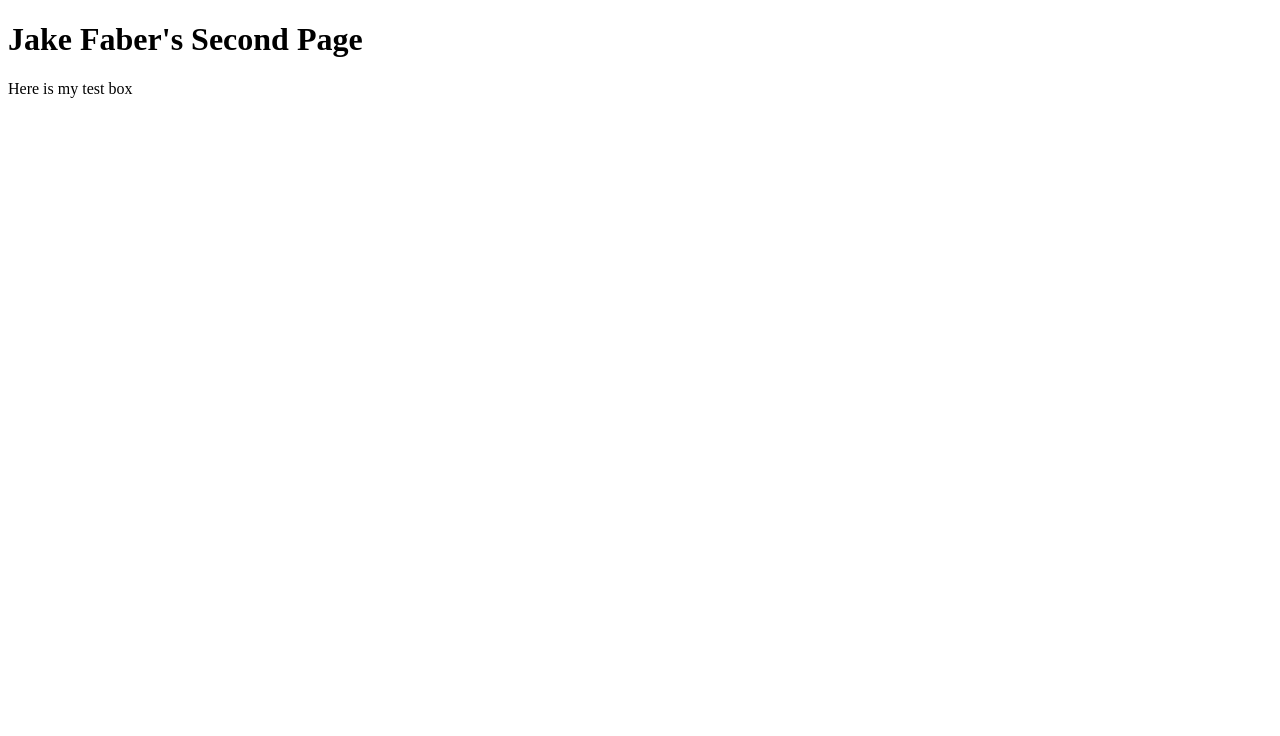
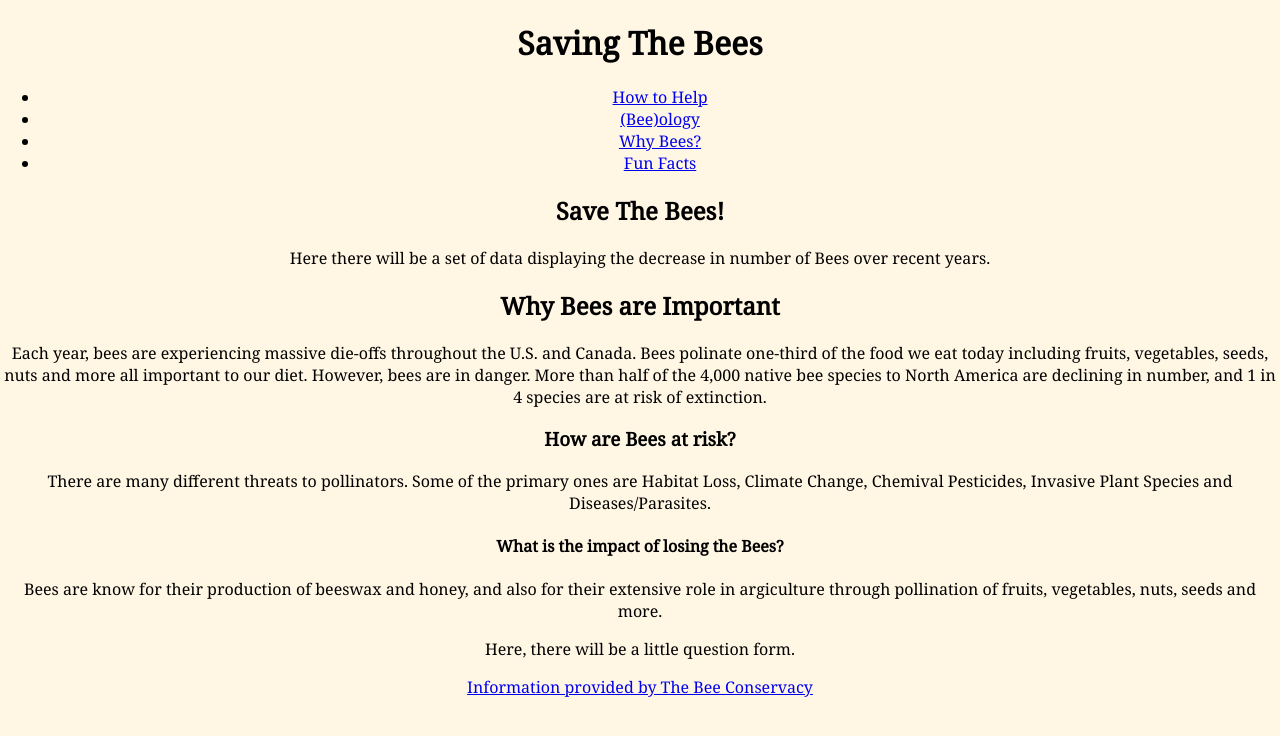
Before and after one commit to J4502-SS21/jakefaber-final, a plain HTML site: page help-bees.html in a window 1280 px wide. Drawn offline with Linux system fonts and the light colour scheme.

Commit message:
help-bees.html added

```diff
--- a/help-bees.html
+++ b/help-bees.html
@@ -1,16 +1,64 @@
 <!DOCTYPE html>
+
 <html lang="en">
+
 <head>
-	<meta charset="utf-8">
+  <Title> Jake Faber's 4502 Website </title>
+<h1> Saving The Bees </h1>
 
-	<title> Different Ways You Can Help The Bees </title>
-<meta name="description" content="Jake Faber's 4502 website"/>
-<meta name="author" content="Jake Faber"/>
-<meta name="keywords" content="Jake Faber,4502"/>
+<meta content="charset="utf-8>
+  <link href="https://fonts.googleapis.com/css2?family=Noto+Serif&family=Open+Sans:wght@300&family=Roboto+Condensed&family=Source+Sans+Pro:wght@300&display=swap" rel="stylesheet">
+  <link href="https://fonts.googleapis.com/css2?family=Open+Sans:wght@300&family=Roboto+Condensed&family=Source+Sans+Pro:wght@300&display=swap" rel="stylesheet">
+  <link href="https://fonts.googleapis.com/css2?family=Roboto+Condensed&display=swap" rel="stylesheet">
+  <link rel="stylesheet" href="page.css">
+	<link rel="stylesheet" href="flexbox.css">
+</head>
 
-</head>
-<body>
-<h1> Jake Faber's Second Page </h1>
-<p id="myParagraph"> <span id="mySpan"> Here is my test box </span> </p>
-</body>
-</html>
+
+    <nav>
+
+          <ul>
+              <li class='active'><a href="help-bees.html" >How to Help</a></li>
+              <li><a href="bee-ology.html">(Bee)ology</a></li>
+              <li><a href="history-page.html">Why Bees?</a></li>
+              <li><a href="fun-facts.html">Fun Facts</a></li>
+          </ul>
+      </nav>
+
+
+      <body>
+
+
+        <h2>Save The Bees!</h2>
+
+        <section>
+          <p class="data">Here there will be a set of data displaying the decrease in number of Bees over recent years.</p>
+        </section>
+
+        <section>
+          <h2>Why Bees are Important</h2>
+          <p <id "beeImportance">Each year, bees are experiencing massive die-offs throughout the U.S. and Canada. Bees polinate one-third of the food we eat today including fruits, vegetables, seeds, nuts and more all important to our diet. However, bees are in danger. More than half of the 4,000 native bee species to North America are declining in number, and 1 in 4 species are at risk of extinction.</p>
+          </section>
+
+        <section>
+          <h3>How are Bees at risk?</h3>
+          <p>There are many different threats to pollinators. Some of the primary ones are Habitat Loss, Climate Change, Chemival Pesticides, Invasive Plant Species and Diseases/Parasites.</p>
+          </section>
+
+
+
+        <section>
+          <h4>What is the impact of losing the Bees?</h4>
+          <p>Bees are know for their production of beeswax and honey, and also for their extensive role in argiculture through pollination of fruits, vegetables, nuts, seeds and more.</p>
+        </section>
+
+        <section>
+          <p>Here, there will be a little question form.</p>
+        </section>
+
+      </body>
+      <nav>
+        <footer> <a href="https://thebeeconservancy.org/10-ways-to-save-the-bees/">Information provided by The Bee Conservacy<a/></footer>
+</nav>
+
+      </html>
```
